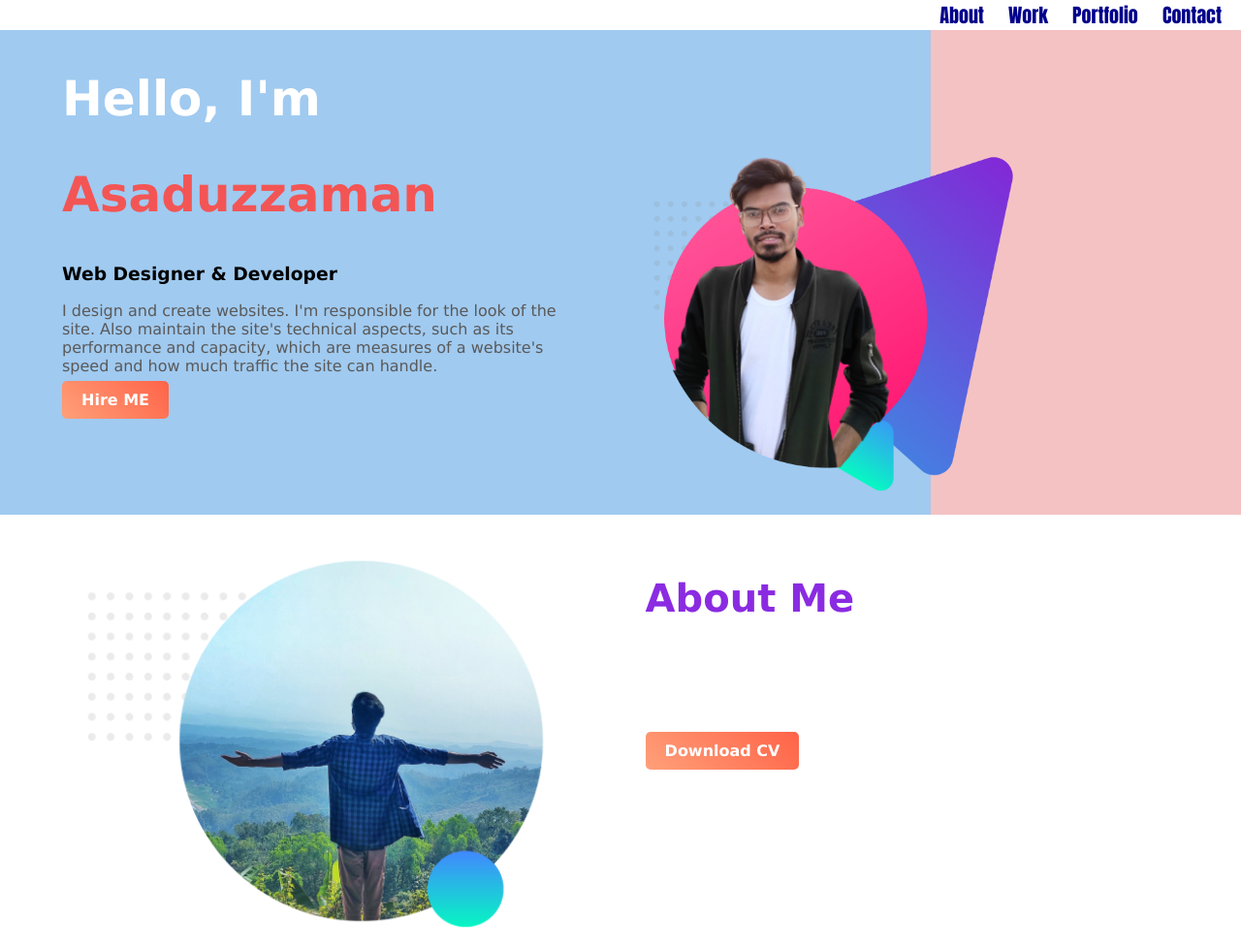
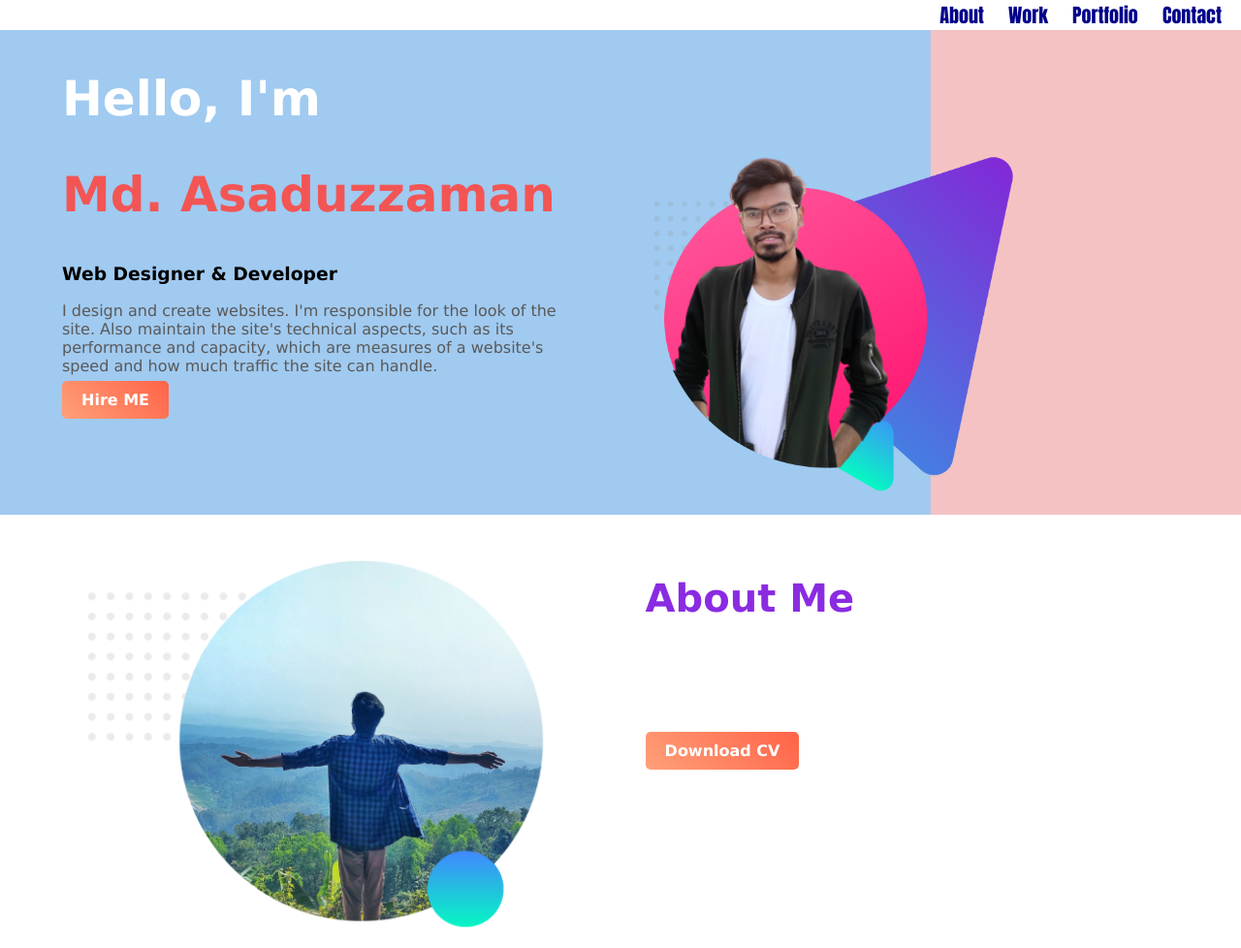
Before and after one commit to s1kopath/MySite, a plain HTML site: page index.html in a window 1280 px wide. Shown: the top 978 px of the page at 97% size. Drawn offline with Linux system fonts and the light colour scheme.

Commit message:
head updated

```diff
--- a/index.html
+++ b/index.html
@@ -19,7 +19,7 @@
     <section class="top-banner">
         <div class="half-width">
             <h1>Hello, I'm</h1>
-            <h1><span class="name-highlight">Asaduzzaman</span></h1>
+            <h1><span class="name-highlight">Md. Asaduzzaman</span></h1>
             <h3>Web Designer & Developer</h3>
             <p>I design and create websites. I'm responsible for the look of the site. Also maintain the site's technical aspects, such as its performance and capacity, which are measures of a website's speed and how much traffic the site can handle.</p>
             <a class="link-button" target="_blank" href="https://www.linkedin.com/in/asaduzzaman-arob-7b137a145/">Hire ME</a>
```
